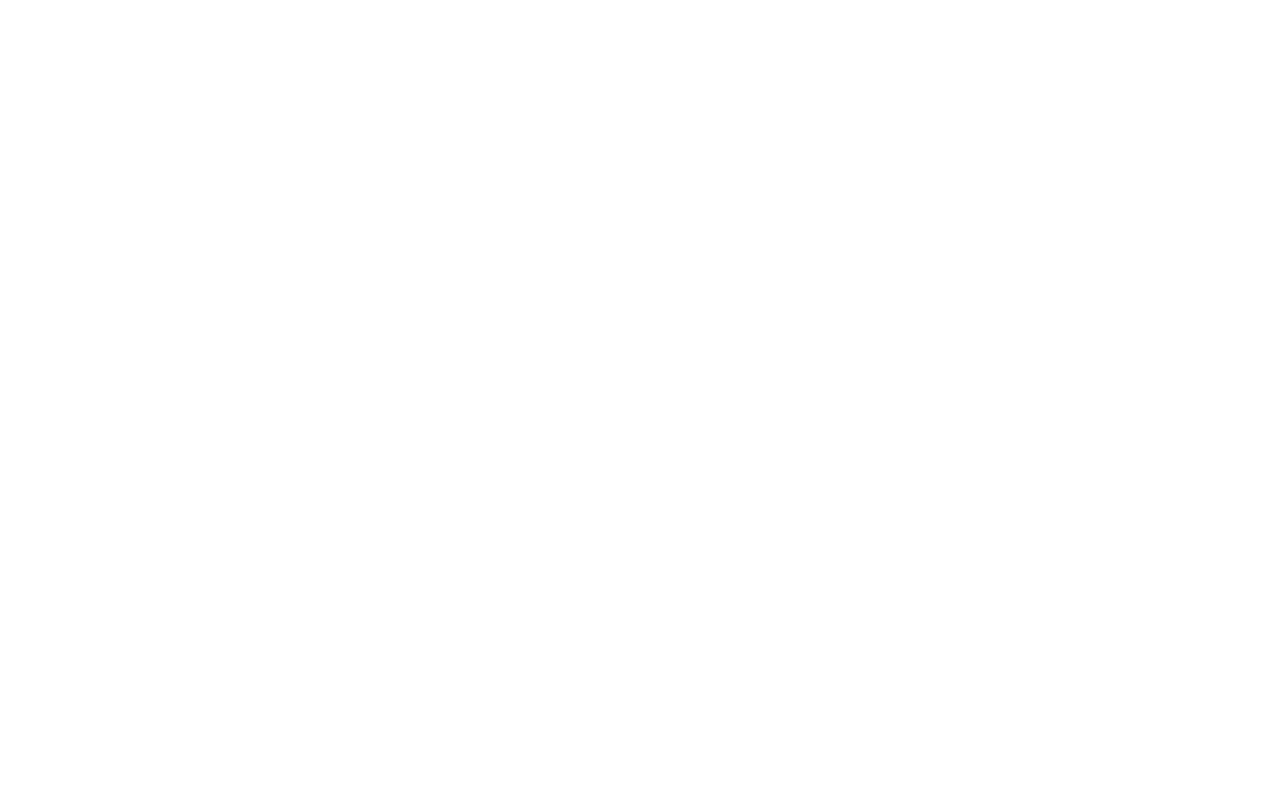
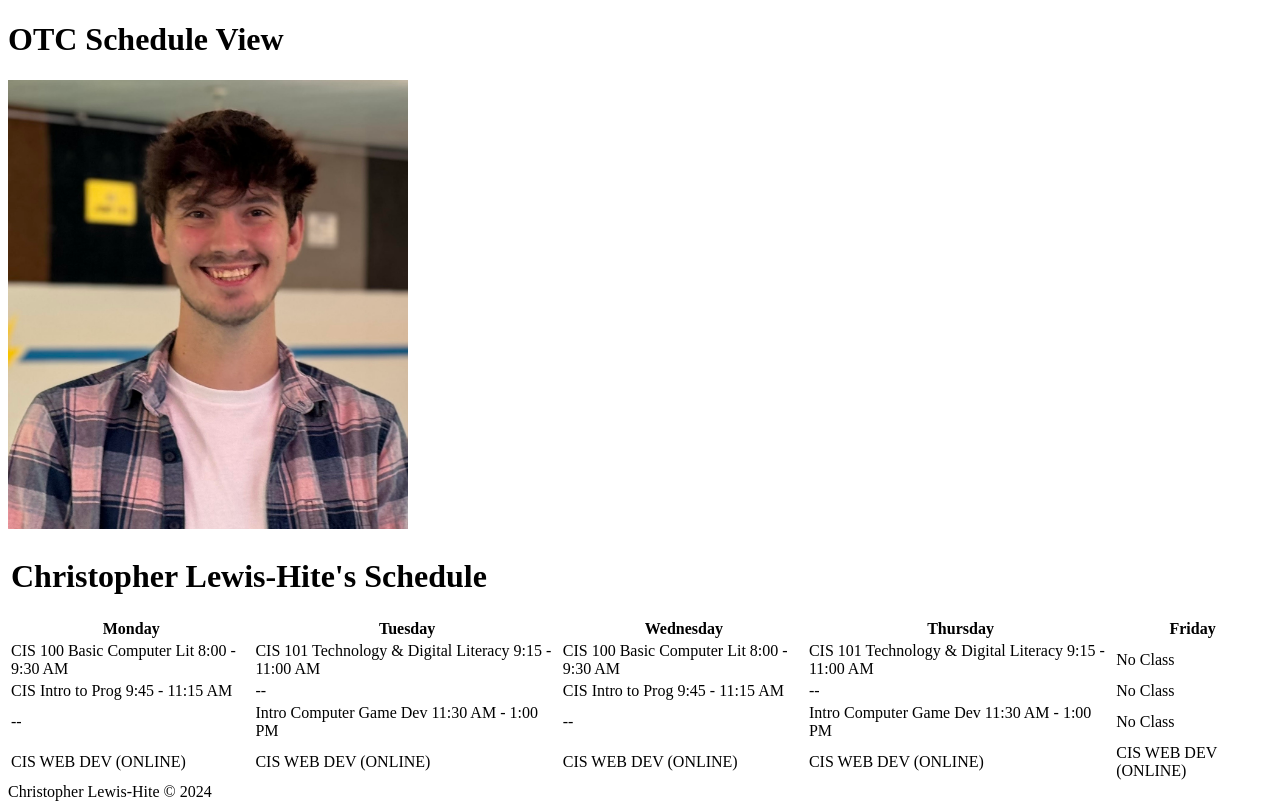
Before and after one commit to chite0209/My_Schedule, a plain HTML site: page index.html in a window 1280 px wide. Drawn offline with Linux system fonts and the light colour scheme.

Commit message:
Added information that will be displayed on webpage.

```diff
--- a/index.html
+++ b/index.html
@@ -14,9 +14,70 @@
             <link rel="stylesheet" href="styles.css">
 
 </head>
+<h1> OTC Schedule View</h1>
 <body>
+    <img src="Me.jpg" alt="Picture of delicious food." width="400">
 
 
+
+<table>
+    <tr>
+        <td colspan="5">
+            <h1> Christopher Lewis-Hite's Schedule</h1>
+         </td>
+    </tr>
+        <tr>
+            <th>Monday </th>
+
+            <th>Tuesday </th>
+            <th>Wednesday </th>
+            <th>Thursday</th>
+            <th>Friday </th>
+        </tr>
+        <tr>
+
+
+                <td> CIS 100 Basic Computer Lit 8:00 - 9:30 AM</td>
+                <td> CIS 101 Technology & Digital Literacy 9:15 - 11:00 AM</td>
+                <td> CIS 100 Basic Computer Lit 8:00 - 9:30 AM</td>
+                <td> CIS 101 Technology & Digital Literacy 9:15 - 11:00 AM</td>
+                <td> No Class</td>
+        </tr>
+        <tr>
+
+
+            <td> CIS Intro to Prog 9:45 - 11:15 AM</td>
+            <td> --</td>
+            <td> CIS Intro to Prog 9:45 - 11:15 AM</td>
+            <td> --</td>
+            <td> No Class</td>
+    </tr>
+    <tr>
+
+
+        <td> --</td>
+        <td> Intro Computer Game Dev 11:30 AM - 1:00 PM</td>
+        <td> --</td>
+        <td> Intro Computer Game Dev 11:30 AM - 1:00 PM</td>
+        <td> No Class</td>
+</tr>
+<tr>
+
+
+    <td> CIS WEB DEV (ONLINE)</td>
+    <td> CIS WEB DEV (ONLINE)</td>
+    <td> CIS WEB DEV (ONLINE)</td>
+    <td> CIS WEB DEV (ONLINE)</td>
+    <td> CIS WEB DEV (ONLINE)</td>
+</tr>
+
+
+
+
+</table>
 </body>
+<footer>
+    Christopher Lewis-Hite &copy; 2024
+    </footer>
 
 </html>
```
Also changed, not shown: Me.jpg (added), otc eagle.jpg (added), unnamed.jpg (added).
